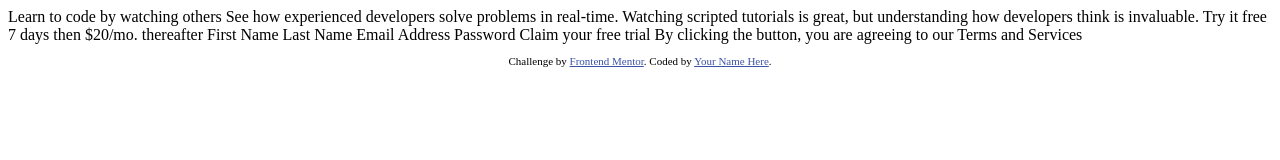
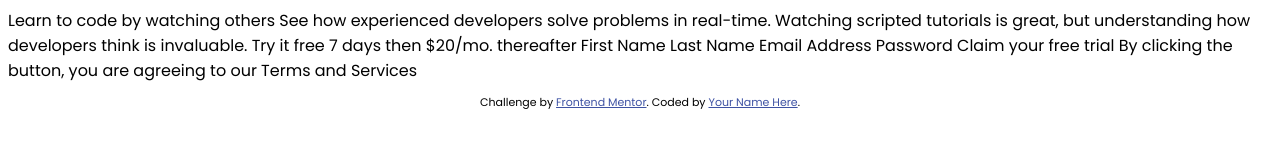
Before and after one commit to Beaulieu527/Intro-Component-With-Signup-Form, a plain HTML site: page index.html in a window 1280 px wide. Drawn offline with Linux system fonts and the light colour scheme.

Commit message:
Initial setup and linking pages

```diff
--- /dev/null
+++ b/index.css
@@ -0,0 +1,18 @@
+/* ### Primary
+- Red: hsl(0, 100%, 74%)
+- Green: hsl(154, 59%, 51%)
+
+### Accent
+- Blue: hsl(248, 32%, 49%)
+
+### Neutral
+- Dark Blue: hsl(249, 10%, 26%)
+- Grayish Blue: hsl(246, 25%, 77%)
+
+### Font
+- Weights: 400, 500, 600, 700 */
+
+body {
+    font-family: 'Poppins', sans-serif;
+    font-size: 16px;
+}
--- a/index.html
+++ b/index.html
@@ -5,6 +5,9 @@
   <meta name="viewport" content="width=device-width, initial-scale=1.0"> <!-- displays site properly based on user's device -->
 
   <link rel="icon" type="image/png" sizes="32x32" href="./images/favicon-32x32.png">
+  <link href="https://fonts.googleapis.com/css?family=Poppins:400,500,600,700&display=swap" rel="stylesheet">
+  <link rel="stylesheet" href="./index.css">
+
 
   <title>Frontend Mentor | Intro component with sign up form</title>
 
@@ -38,5 +41,6 @@
       Coded by <a href="#">Your Name Here</a>.
     </p>
   </footer>
+  <script type="text/javascript" src="index.js"></script>
 </body>
 </html>
```
Also changed, not shown: index.js (added).
